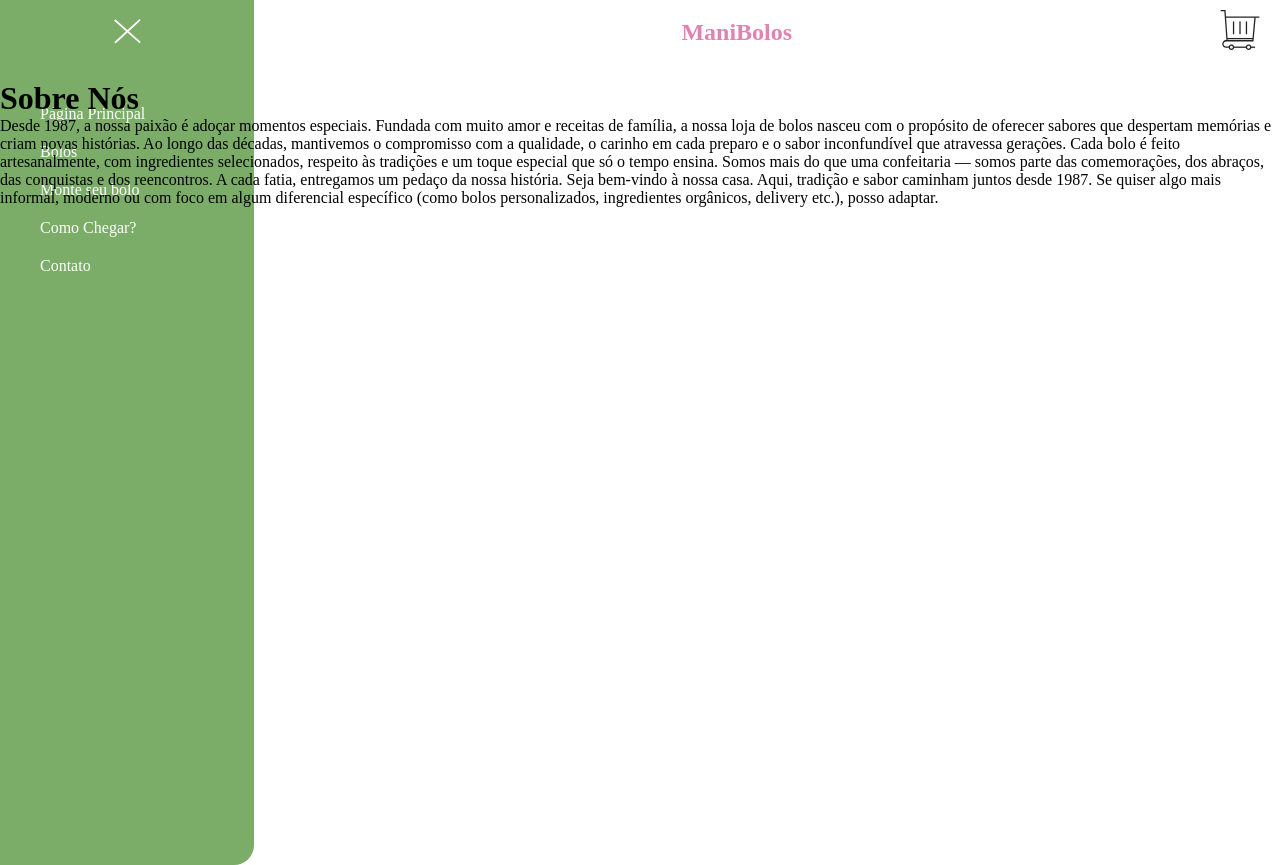
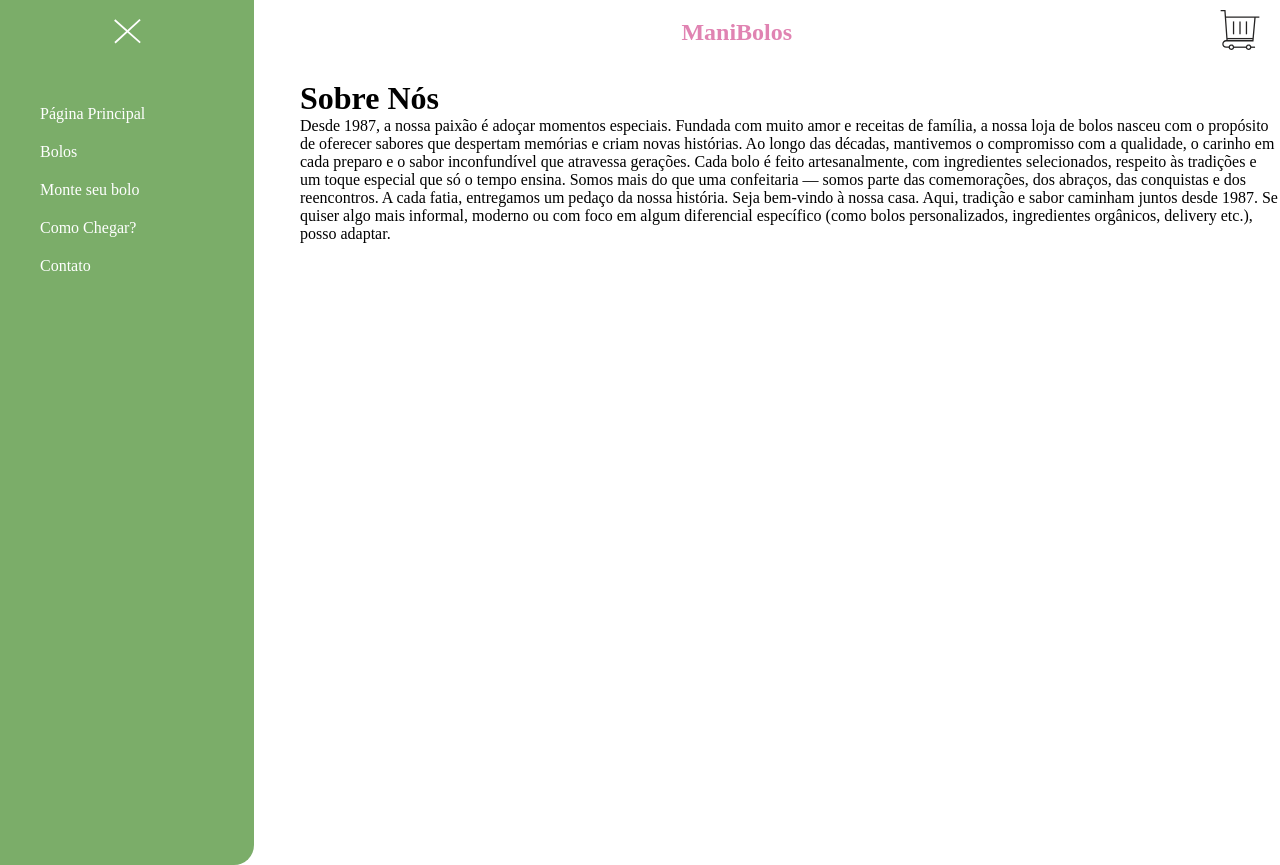
Before and after one commit to Luccanjm/loja-de-bolos-manibolos, a React (Vite) app: page / in a window 1280 px wide. Built offline with nearby package versions, Linux system fonts and the light colour scheme; a web font is replaced by a local one.

Commit message:
fix grid

```diff
--- a/src/components/NavBar/index.jsx
+++ b/src/components/NavBar/index.jsx
@@ -7,30 +7,18 @@ import closeButton from '../../assets/close-button.svg'
 import './index.css'
 import { useState } from 'react'
 
-function NavBar({className = ''}){
-    const [menuHidden, setMenuHidden] = useState(true);
-
-    function setVisibilityMenu() {
-        if(menuHidden === true){
-            setMenuHidden(false);
-
-        }else{
-            setMenuHidden(true);
-        }
-    }
-
-
+function NavBar({className = '', onToggleMenu, menuHidden}){
 
     return(
     <div className={`container-nav ${className}`}>
       <nav className="nav-manibolos">
         <div className={`menu ${menuHidden ? 'menu-open' : 'menu-closed'}`}>
             {menuHidden ?
-            <button className='button-img-close' onClick={setVisibilityMenu}>
+            <button className='button-img-close' onClick={onToggleMenu}>
                 <img className='close-button' src={closeButton} alt='close button menu'/>
             </button>
             :
-            <button className='button-img' onClick={setVisibilityMenu}>
+            <button className='button-img' onClick={onToggleMenu}>
                 <img src={menu} alt="menu hamburguer" className='menu-img'/>
             </button>}
 
--- a/src/pages/Home/index.css
+++ b/src/pages/Home/index.css
@@ -1,4 +1,4 @@
-.container-home{
+.container-home.closed{
     display: grid;
     grid-template-columns: 300px 1fr 1fr;
     grid-template-rows: 80px 1fr 1fr 60px;
@@ -9,6 +9,18 @@
         "footer footer footer";
 }
 
+.container-home.open{
+    display: grid;
+    grid-template-columns: 300px 1fr 1fr;
+    grid-template-rows: 80px 1fr 1fr 60px;
+    grid-template-areas:
+        "header header header"
+        "menu content-about-us content-about-us"
+        "menu content-products content-products"
+        "footer footer footer";
+    transition: all 0.3s ease-in-out;
+    }
+
 .navbar{
     grid-area: header;
 }
--- a/src/pages/Home/index.jsx
+++ b/src/pages/Home/index.jsx
@@ -1,12 +1,15 @@
+import { useState } from "react"
 import ApresentationContainer from "../../components/ApresentationContainer"
 import NavBar from "../../components/NavBar"
 
 import './index.css'
 
-const Home = () => {
+function Home() {
+    const [menuHidden, setMenuHidden] = useState(true);
+
     return(
-        <div className="container-home">
-        <NavBar className="navbar"/>
+        <div className={`container-home ${!menuHidden ? 'closed' : 'open'}`}>
+        <NavBar menuHidden={menuHidden} onToggleMenu={() => setMenuHidden(!menuHidden)} className="navbar"/>
         <ApresentationContainer className="apresentation-container"/>
         </div>
     )
```
